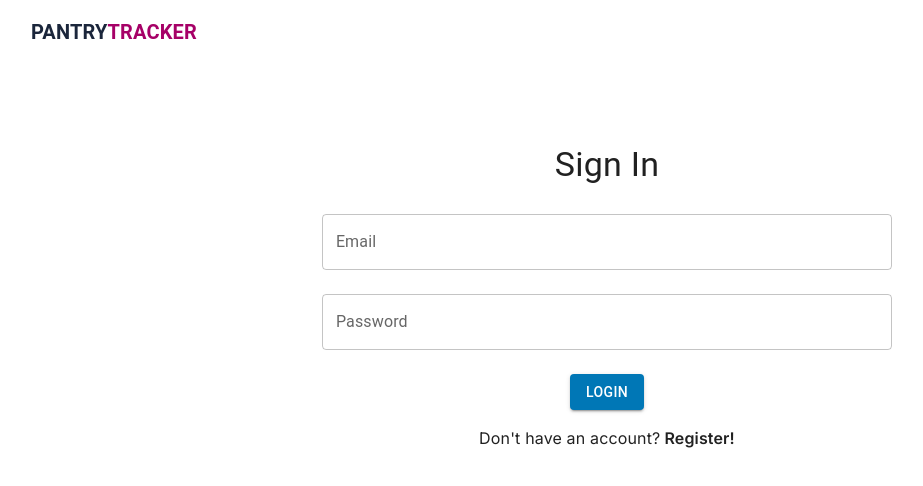
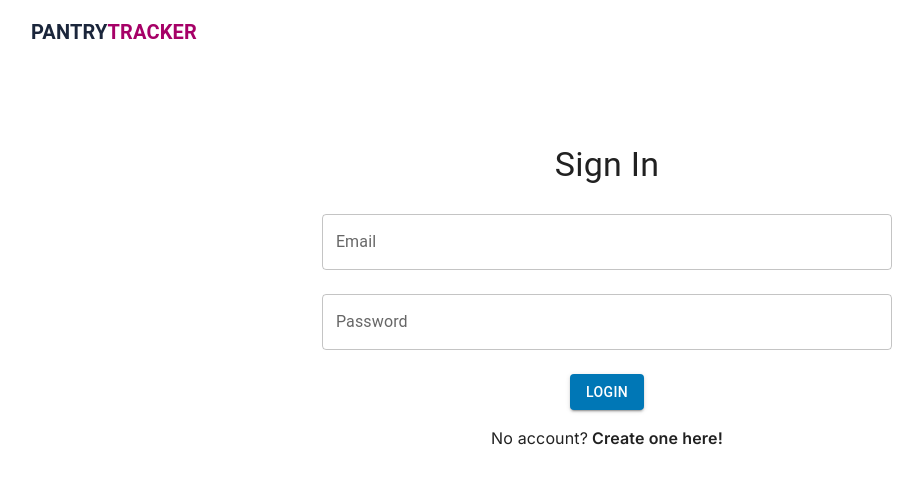
Before and after one commit to pau-flores/pantry-tracker, a Next.js app: page /login in a window 1280 px wide. Shown: the top 486 px of the page, without its empty margins (33-956 px from the left). Built offline with nearby package versions, Linux system fonts and the light colour scheme; no server answers.

Commit message:
Fixed wording

```diff
--- a/src/app/login/page.tsx
+++ b/src/app/login/page.tsx
@@ -66,9 +66,9 @@ export default function Login() {
             Login
           </Button>
           <p className="mt-4">
-            <span>Don't have an account?</span>
+            <span>No account?</span>
             <a href="/register" className="ml-1 font-semibold">
-              Register!
+              Create one here!
             </a>
           </p>
         </Box>
```
